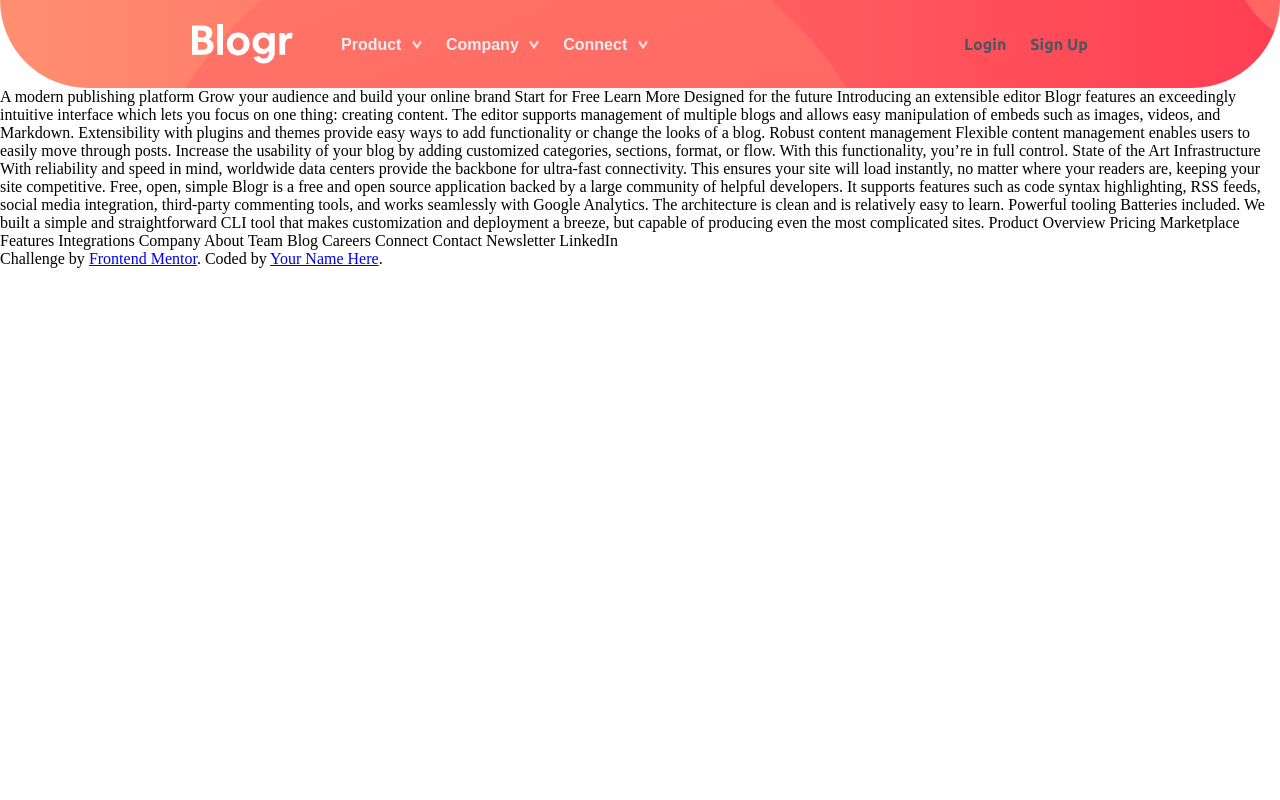
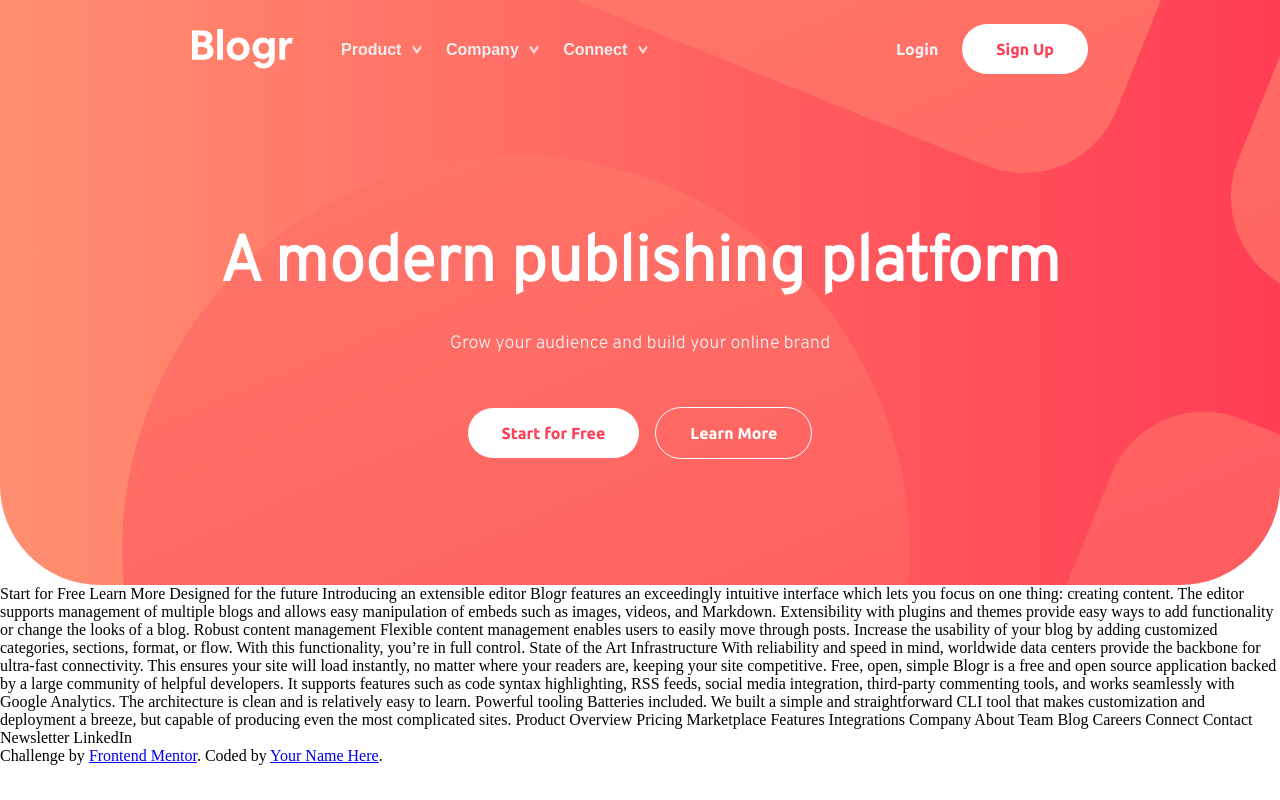
Before and after one commit to kacperkwinta/Blogr-landing-page, a plain HTML site: page index.html in a window 1280 px wide. Drawn offline with Linux system fonts and the light colour scheme.

Commit message:
cta section header added && nav styles small fix

```diff
--- a/index.html
+++ b/index.html
@@ -1,21 +1,16 @@
 <!DOCTYPE html>
 <html lang="en">
+
 	<head>
 		<meta charset="UTF-8" />
 		<meta name="viewport" content="width=device-width, initial-scale=1.0" />
 		<!-- displays site properly based on user's device -->
-		<link
-			rel="icon"
-			type="image/png"
-			sizes="32x32"
-			href="./images/favicon-32x32.png"
-		/>
+		<link rel="icon" type="image/png" sizes="32x32" href="./images/favicon-32x32.png" />
 		<link rel="preconnect" href="https://fonts.googleapis.com" />
 		<link rel="preconnect" href="https://fonts.gstatic.com" crossorigin />
 		<link
 			href="https://fonts.googleapis.com/css2?family=Overpass:ital,wght@0,300;1,600&family=Ubuntu:wght@400;500;700&display=swap"
-			rel="stylesheet"
-		/>
+			rel="stylesheet" />
 		<link rel="stylesheet" href="css/style.css" />
 		<script defer src="script.js"></script>
 		<title>Blogr &mdash; Kacper Kwinta</title>
@@ -31,16 +26,10 @@
 						<div class="dropdown" data-dropdown>
 							<button data-dropdown-button>
 								Product
-								<img
-									src="images/icon-arrow-light.svg"
-									alt=""
-									class="nav-dropdown-arrow nav-dropdown-arrow--light"
-								/>
-								<img
-									src="images/icon-arrow-dark.svg"
-									alt=""
-									class="nav-dropdown-arrow nav-dropdown-arrow--dark"
-								/>
+								<img src="images/icon-arrow-light.svg" alt=""
+									class="nav-dropdown-arrow nav-dropdown-arrow--light" />
+								<img src="images/icon-arrow-dark.svg" alt=""
+									class="nav-dropdown-arrow nav-dropdown-arrow--dark" />
 							</button>
 							<div class="dropdown-menu">
 								<a href="#">Overview</a>
@@ -54,16 +43,10 @@
 						<div class="dropdown" data-dropdown>
 							<button data-dropdown-button>
 								Company
-								<img
-									src="images/icon-arrow-light.svg"
-									alt=""
-									class="nav-dropdown-arrow nav-dropdown-arrow--light"
-								/>
-								<img
-									src="images/icon-arrow-dark.svg"
-									alt=""
-									class="nav-dropdown-arrow nav-dropdown-arrow--dark"
-								/>
+								<img src="images/icon-arrow-light.svg" alt=""
+									class="nav-dropdown-arrow nav-dropdown-arrow--light" />
+								<img src="images/icon-arrow-dark.svg" alt=""
+									class="nav-dropdown-arrow nav-dropdown-arrow--dark" />
 							</button>
 							<div class="dropdown-menu">
 								<a href="#">About</a>
@@ -76,16 +59,10 @@
 						<div class="dropdown" data-dropdown>
 							<button data-dropdown-button>
 								Connect
-								<img
-									src="images/icon-arrow-light.svg"
-									alt=""
-									class="nav-dropdown-arrow nav-dropdown-arrow--light"
-								/>
-								<img
-									src="images/icon-arrow-dark.svg"
-									alt=""
-									class="nav-dropdown-arrow nav-dropdown-arrow--dark"
-								/>
+								<img src="images/icon-arrow-light.svg" alt=""
+									class="nav-dropdown-arrow nav-dropdown-arrow--light" />
+								<img src="images/icon-arrow-dark.svg" alt=""
+									class="nav-dropdown-arrow nav-dropdown-arrow--dark" />
 							</button>
 							<div class="dropdown-menu">
 								<a href="#">Contact</a>
@@ -96,27 +73,29 @@
 					</div>
 
 					<div class="wrapper">
-						<a href="#">Login</a>
-						<a href="#">Sign Up</a>
+						<a href="#" class="link">Login</a>
+						<a href="#" class="btn btn--white btn--gradient">Sign Up</a>
 					</div>
 				</div>
 
 				<button class="mobile-nav-btn">
-					<img
-						src="images/icon-hamburger.svg"
-						alt="Menu icon"
-						class="mobile-nav-hamburger"
-					/>
-					<img
-						src="images/icon-close.svg"
-						alt="Menu icon"
-						class="mobile-nav-close hidden"
-					/>
+					<img src="images/icon-hamburger.svg" alt="Menu icon" class="mobile-nav-hamburger" />
+					<img src="images/icon-close.svg" alt="Menu icon" class="mobile-nav-close hidden" />
 				</button>
 			</nav>
+
+			<div class="cta">
+				<h1 class="heading-1">A modern publishing platform</h1>
+				<p class="paragraph paragraph--white">Grow your audience and build your online brand</p>
+				<div class="wrapper">
+					<a href="#" class="btn btn--white">Start for Free</a>
+					<a href="#" class="btn btn--outline ">Learn More</a>
+
+				</div>
+			</div>
 		</header>
 
-		A modern publishing platform Grow your audience and build your online brand
+
 		Start for Free Learn More Designed for the future Introducing an extensible
 		editor Blogr features an exceedingly intuitive interface which lets you
 		focus on one thing: creating content. The editor supports management of
@@ -142,9 +121,9 @@
 
 		<div class="attribution">
 			Challenge by
-			<a href="https://www.frontendmentor.io?ref=challenge" target="_blank"
-				>Frontend Mentor</a
-			>. Coded by <a href="#">Your Name Here</a>.
+			<a href="https://www.frontendmentor.io?ref=challenge" target="_blank">Frontend Mentor</a>. Coded by <a
+				href="#">Your Name Here</a>.
 		</div>
 	</body>
+
 </html>
--- a/style.scss
+++ b/style.scss
@@ -66,8 +66,13 @@ $color-gradient-4: hsl(237, 23%, 32%);
 html {
 	font-size: 62.5%;
 	box-sizing: border-box;
+	scroll-behavior: smooth;
 	// font-family: 'Overpass', sans-serif;
 	// font-family: 'Ubuntu', sans-serif;
+
+	@include respond(tab-port) {
+		font-size: 50%;
+	}
 }
 
 body {
@@ -110,7 +115,7 @@ nav {
 		transform: translateY(-1rem);
 		background-color: $color-neutral-1;
 		box-shadow: rgba(100, 100, 111, 0.2) 0px 7px 29px 0px;
-		border-radius: 4px;
+		border-radius: 1rem;
 		padding: 2.4rem;
 		margin-top: 2.4rem !important;
 		flex-direction: column;
@@ -134,19 +139,20 @@ nav .wrapper {
 	}
 }
 
+.link,
 nav button {
 	cursor: pointer;
 	border: none;
 	border-radius: 0;
 	background-color: transparent;
-	color: lighten($color-neutral-2, 14);
+	color: lighten($color-neutral-2, 14) !important;
 	font-size: 1.6rem;
 	font-weight: 700;
 	word-spacing: 0.6rem;
 	transition: all 0.3s ease;
 
 	@include respond(tab-port) {
-		color: $color-neutral-4;
+		color: $color-neutral-4 !important;
 	}
 }
 
@@ -253,6 +259,14 @@ nav a {
 	}
 }
 
+.nav-container .wrapper:nth-child(2) {
+	@include respond(tab-port) {
+		width: 100%;
+		padding-top: 2.4rem;
+		border-top: 1px solid #e9ecef;
+	}
+}
+
 .hidden {
 	display: none;
 }
@@ -278,3 +292,80 @@ header {
 			linear-gradient(to right, $color-gradient-1, $color-gradient-2);
 	}
 }
+
+////////////////////////////////////
+/// CTA (IN HEADER)
+////////////////////////////////////
+.cta {
+	padding: 12.6rem 0;
+	text-align: center;
+
+	@include respond(tab-port) {
+		padding-top: 0;
+	}
+
+	.wrapper {
+		margin-top: 4.8rem;
+
+		@include flex(center, center);
+		gap: 1.6rem;
+	}
+}
+
+////////////////////////////////////
+/// TYPOGRAPHY
+////////////////////////////////////
+
+.btn {
+	transition: all 0.3s ease;
+	display: inline-block;
+	padding: 1.6rem 3.4rem;
+	border-radius: 100rem;
+	text-decoration: none;
+	font-weight: 700;
+	font-family: "Ubuntu", sans-serif;
+}
+
+.btn--outline {
+	border: 1px solid $color-neutral-1;
+	color: $color-neutral-1;
+
+	&:hover {
+		background-color: $color-neutral-1;
+		color: $color-gradient-2;
+	}
+}
+
+.btn.btn--white {
+	background-color: $color-neutral-1;
+	color: $color-gradient-2;
+
+	&:hover {
+		background-color: lighten($color-primary-1, 15);
+		color: $color-neutral-1;
+	}
+}
+
+.btn.btn--gradient {
+	@include respond(tab-port) {
+		background: linear-gradient(to right, $color-gradient-1, $color-gradient-2);
+		color: $color-neutral-1;
+	}
+}
+
+.heading-1 {
+	font-family: "Overpass", sans-serif;
+	font-size: 6.4rem;
+	color: $color-neutral-1;
+	margin-bottom: 2.4rem;
+}
+
+.paragraph {
+	line-height: 1.6;
+	font-family: "Overpass", sans-serif;
+	font-size: 1.8rem;
+}
+
+.paragraph--white {
+	color: lighten($color-neutral-2, 14);
+}
```
Also changed, not shown: css/style.css.
